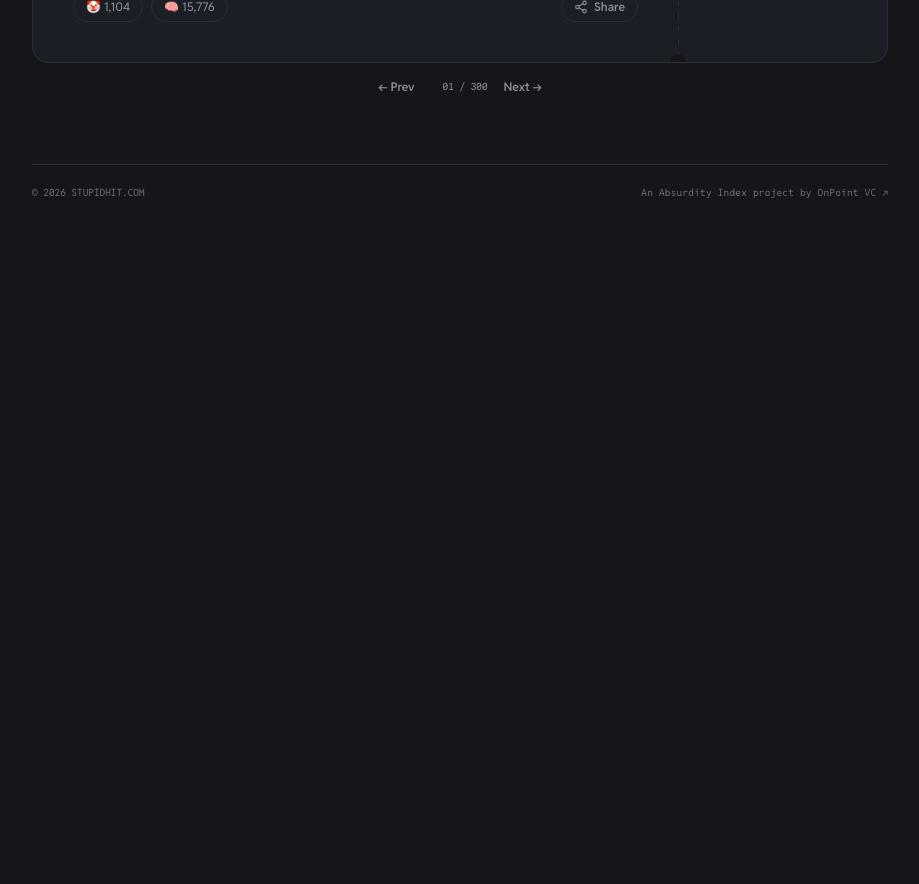
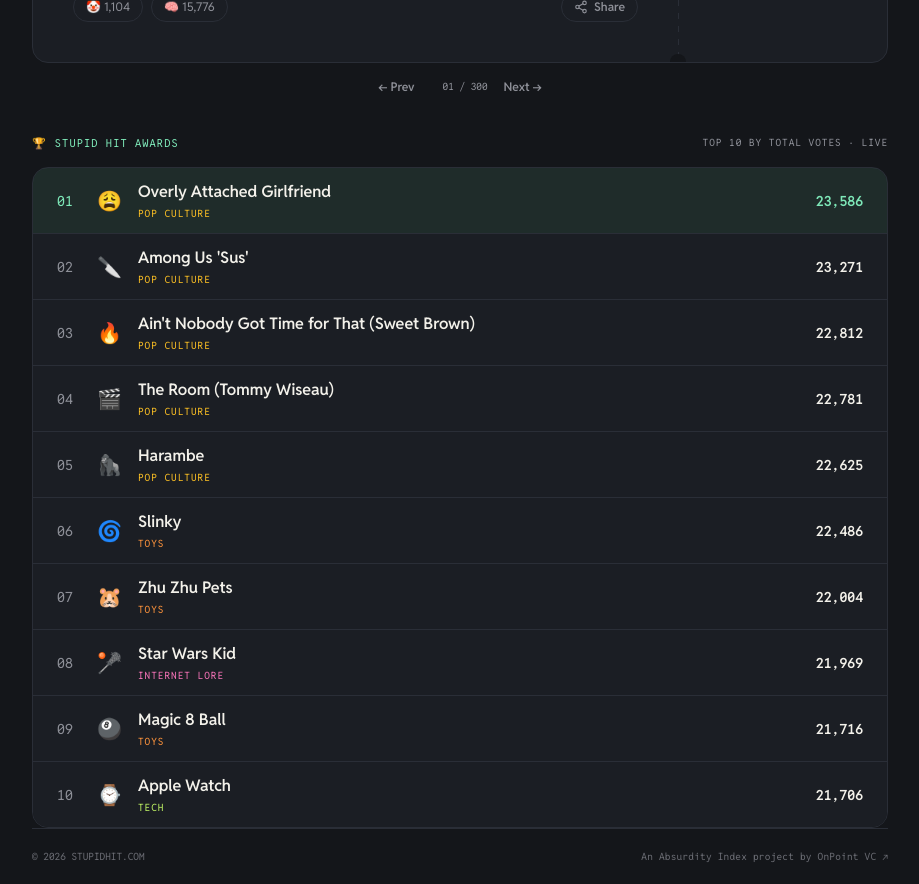
Before and after one commit to sillyledger/stupidhit, a Next.js app: page / in a window 1280 px wide. Shown: the part 580-1464 px from the top of the page, without its empty margins (180-1099 px from the left). Before the commit the page ends 800 px from the top, so only its background shows below. Built offline with nearby package versions, Linux system fonts and the light colour scheme; no server answers; the database is empty.

Commit message:
Add Stupid Hit Awards top-10 leaderboard section
Client-side derived from existing vote state, no new Supabase query.
Reuses hash-link navigation to open a hit's card on row click.

```diff
--- a/app/page.tsx
+++ b/app/page.tsx
@@ -7,6 +7,7 @@ import CategoryFilters from "@/components/CategoryFilters";
 import HitCard from "@/components/HitCard";
 import Pagination from "@/components/Pagination";
 import EmptyState from "@/components/EmptyState";
+import StupidHitAwards from "@/components/StupidHitAwards";
 import Toast from "@/components/Toast";
 import Footer from "@/components/Footer";
 import { getHits } from "@/lib/hits";
@@ -166,6 +167,8 @@ export default function Home() {
         <EmptyState />
       )}
 
+      <StupidHitAwards hits={ALL_HITS} voteMap={voteMap} />
+
       <Footer />
       <Toast message={toast} />
     </div>
--- /dev/null
+++ b/components/StupidHitAwards.tsx
@@ -0,0 +1,83 @@
+"use client";
+
+import { useMemo } from "react";
+import type { Hit } from "@/types/hit";
+import type { VoteMap } from "@/lib/votes";
+import { categoryColor } from "@/lib/categoryColors";
+
+interface StupidHitAwardsProps {
+  hits: Hit[];
+  voteMap: VoteMap;
+}
+
+export default function StupidHitAwards({ hits, voteMap }: StupidHitAwardsProps) {
+  const ranked = useMemo(() => {
+    return hits
+      .map((hit) => {
+        const votes = voteMap[hit.id] ?? hit.votes;
+        return { hit, total: votes.stupid + votes.genius };
+      })
+      .sort((a, b) => b.total - a.total)
+      .slice(0, 10);
+  }, [hits, voteMap]);
+
+  if (ranked.length === 0) return null;
+
+  return (
+    <section className="mt-10">
+      <div className="flex flex-wrap items-center justify-between gap-2">
+        <div className="flex items-center gap-2 font-mono text-[11px] uppercase tracking-widest text-mint">
+          <span aria-hidden>🏆</span>
+          <span>Stupid Hit Awards</span>
+        </div>
+        <div className="font-mono text-[10px] uppercase tracking-widest text-smoke">
+          Top 10 by total votes · Live
+        </div>
+      </div>
+
+      <ol className="mt-4 divide-y divide-hair overflow-hidden rounded-2xl border border-hair">
+        {ranked.map(({ hit, total }, i) => {
+          const rank = i + 1;
+          const isTop = rank === 1;
+          return (
+            <li key={hit.id} className={isTop ? "bg-mint/10" : "bg-panel"}>
+              <a
+                href={`#${hit.id}`}
+                className="flex items-center gap-4 px-4 py-3 transition-colors hover:bg-hair/30 sm:px-6"
+              >
+                <span
+                  className={`w-6 shrink-0 font-mono text-sm ${
+                    isTop ? "text-mint" : "text-smoke"
+                  }`}
+                >
+                  {String(rank).padStart(2, "0")}
+                </span>
+                <span className="shrink-0 text-xl" aria-hidden>
+                  {hit.emoji}
+                </span>
+                <span className="min-w-0 flex-1">
+                  <span className="block truncate font-sans text-sm font-semibold text-bone sm:text-base">
+                    {hit.title}
+                  </span>
+                  <span
+                    className="mt-0.5 block font-mono text-[10px] uppercase tracking-widest"
+                    style={{ color: categoryColor(hit.category) }}
+                  >
+                    {hit.category}
+                  </span>
+                </span>
+                <span
+                  className={`shrink-0 font-mono text-sm font-bold ${
+                    isTop ? "text-mint" : "text-bone"
+                  }`}
+                >
+                  {total.toLocaleString()}
+                </span>
+              </a>
+            </li>
+          );
+        })}
+      </ol>
+    </section>
+  );
+}
```
